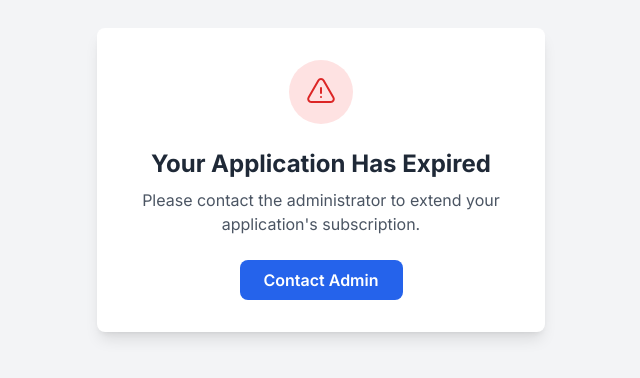
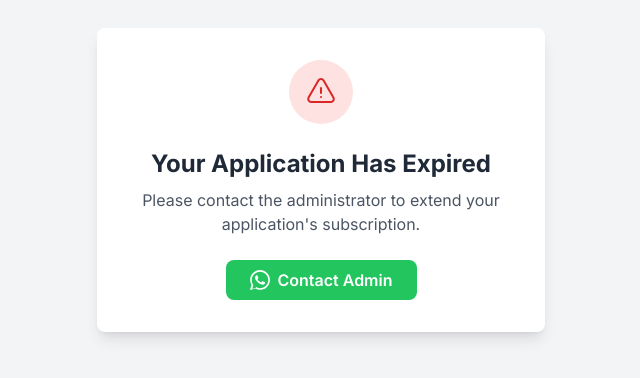
Before and after one commit to blackhorse7315/weight-balanceGIV.V0, a plain HTML site: page index.html in a window 1280 px wide. Shown: the part 220-598 px from the top of the page, without its empty margins (319-959 px from the left). Drawn offline with nearby package versions, Linux system fonts and the light colour scheme.

Commit message:
Add files via upload

```diff
--- a/index.html
+++ b/index.html
@@ -36,7 +36,8 @@
         </p>
 
         <!-- Optional Contact Button -->
-        <a href="mailto:admin@example.com" class="inline-block bg-blue-600 text-white font-semibold py-2 px-6 rounded-lg hover:bg-blue-700 transition-colors duration-300">
+        <a href="https://wa.me/6281215917554" target="_blank" class="inline-flex items-center bg-green-500 text-white font-semibold py-2 px-6 rounded-lg hover:bg-green-600 transition-colors duration-300">
+            <svg class="w-5 h-5 mr-2" fill="currentColor" viewBox="0 0 24 24" xmlns="http://www.w3.org/2000/svg"><path d="M.057 24l1.687-6.163c-1.041-1.804-1.588-3.849-1.587-5.946.003-6.556 5.338-11.891 11.893-11.891 3.181.001 6.167 1.24 8.413 3.488 2.245 2.248 3.487 5.235 3.487 8.413 0 6.557-5.338 11.892-11.894 11.892-1.99 0-3.903-.52-5.586-1.456l-6.305 1.654zm6.597-3.807c1.676.995 3.276 1.591 5.392 1.592 5.448 0 9.886-4.434 9.889-9.885.002-5.462-4.415-9.89-9.881-9.892-5.452 0-9.887 4.434-9.889 9.886-.001 2.269.655 4.357 1.846 6.067l-1.259 4.605 4.743-1.244zm11.387-5.464c-.074-.124-.272-.198-.57-.347-.297-.149-1.758-.868-2.031-.967-.272-.099-.47-.149-.669.149-.198.297-.768.967-.941 1.165-.173.198-.347.223-.644.074-.297-.149-1.255-.462-2.39-1.475-.883-.788-1.48-1.761-1.653-2.059-.173-.297-.018-.458.13-.606.134-.133.297-.347.446-.521.151-.172.2-.296.3-.495.099-.198.05-.372-.025-.521-.075-.148-.669-1.611-.916-2.206-.242-.579-.487-.5-.669-.51-.173-.008-.371-.01-.57-.01s-.521.074-.792.372c-.272.297-1.04 1.016-1.04 2.479 0 1.462 1.065 2.875 1.213 3.074.149.198 2.096 3.2 5.077 4.487.709.306 1.262.489 1.694.626.712.227 1.36.195 1.871.118.571-.085 1.758-.719 2.006-1.413.248-.695.248-1.29.173-1.414z"/></svg>
             Contact Admin
         </a>
     </div>
```
